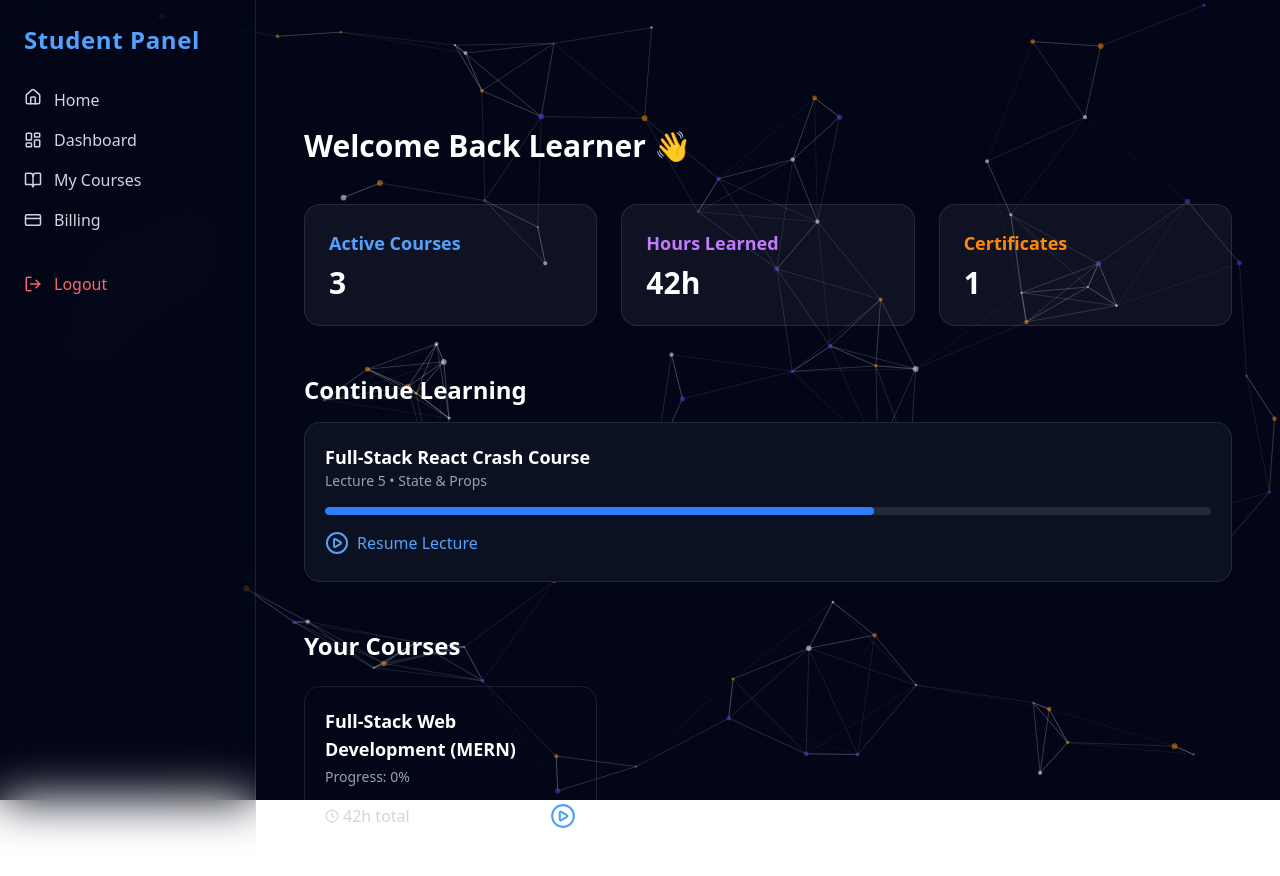
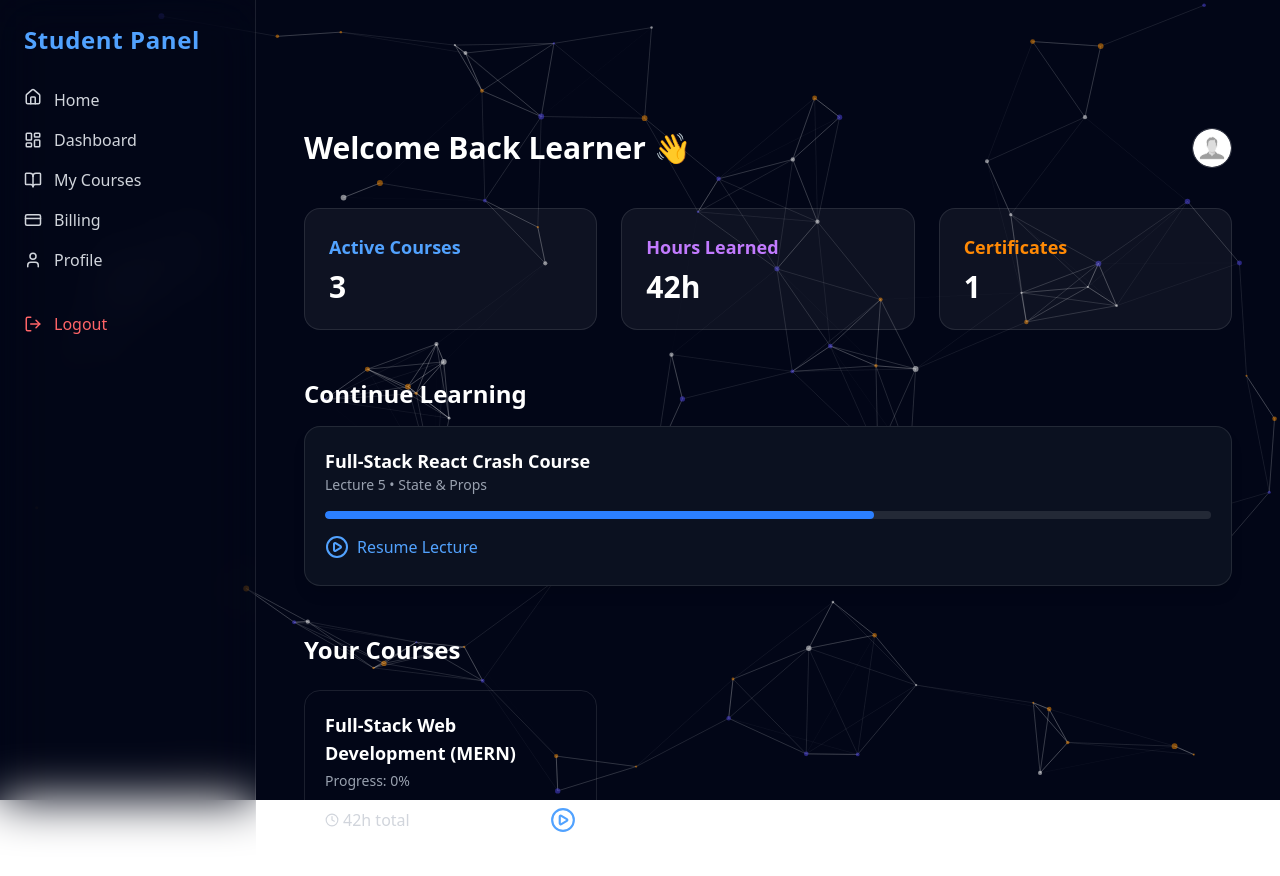
Before and after one commit to Avinashkrmandalgithub/EduX, a React (Vite) app in the folder frontend/: page /dashboard/student in a window 1280 px wide. Shown: the top 876 px of the page. Built offline with nearby package versions, Linux system fonts and the light colour scheme; no server answers.

Commit message:
student profile update

```diff
--- a/frontend/src/components/CourseDetails/InstructorBox.jsx
+++ b/frontend/src/components/CourseDetails/InstructorBox.jsx
@@ -1,44 +1,51 @@
 import { PlayCircle, Globe, Star } from "lucide-react";
 
-const InstructorBox = ({ instructor }) => (
+const InstructorBox = ({ instructor = {} }) => {
+  const avatar = instructor.avatar?.startsWith("http")
+    ? instructor.avatar
+    : "/default-avatar.png";
+
+  return (
     <div className="space-y-6">
       <h2 className="text-2xl font-bold">Instructor</h2>
 
       <div className="flex flex-col sm:flex-row sm:items-center gap-6">
-      <div className="w-20 h-20 sm:w-24 sm:h-24
-          bg-linear-to-br from-blue-500 to-purple-600
-          rounded-full flex items-center justify-center
-          text-3xl sm:text-4xl font-bold">
-        {instructor?.name?.charAt(0)}
-      </div>
 
+        {/* Avatar */}
+        <img
+          src={avatar}
+          className="w-20 h-20 sm:w-24 sm:h-24 rounded-full object-cover border border-white/10"
+          alt="instructor avatar"
+        />
+
+        {/* Info */}
         <div className="flex flex-col">
           <h3 className="text-xl text-blue-400 underline">
-          {instructor?.name}
+            {instructor.name}
           </h3>
 
-        <p className="text-gray-400 text-sm">{instructor?.email}</p>
+          <p className="text-gray-400 text-sm">{instructor.email}</p>
 
           <div className="flex gap-6 mt-4 text-gray-300 text-sm">
             <span className="flex items-center gap-1">
               <Star size={14} fill="currentColor" className="text-yellow-500" />
-            {instructor?.rating || "4.8"} Rating
+              {instructor.rating || "4.8"} Rating
             </span>
 
             <span className="flex items-center gap-1">
               <PlayCircle size={14} />
-            12 Courses
+              {instructor.coursesCount || 12} Courses
             </span>
 
             <span className="flex items-center gap-1">
               <Globe size={14} />
-            250,000 Students
+              {instructor.studentsCount || "250,000"} Students
             </span>
           </div>
         </div>
       </div>
     </div>
   );
-
+};
 
 export default InstructorBox;
--- a/frontend/src/components/Student/Sidebar.jsx
+++ b/frontend/src/components/Student/Sidebar.jsx
@@ -1,4 +1,4 @@
-import { BookOpen, LayoutDashboard, CreditCard, LogOut, House } from "lucide-react";
+import { BookOpen, LayoutDashboard, CreditCard, LogOut, House, User } from "lucide-react";
 import { Link, useNavigate } from "react-router-dom";
 import { useAuthStore } from "../../store/useAuthStore";
 
@@ -52,6 +52,14 @@ const Sidebar = ({ mobile, close }) => {
           <CreditCard size={18} /> Billing
         </Link>
 
+        <Link
+          to="/dashboard/instructor/profile"
+          className="flex items-center gap-3 hover:text-white"
+          onClick={close}
+        >
+          <User size={18} /> Profile
+        </Link>
+
         <button
           onClick={handleLogout}
           className="flex items-center gap-3 text-red-400 hover:text-red-300 mt-6"
--- a/frontend/src/components/Student/Topbar.jsx
+++ b/frontend/src/components/Student/Topbar.jsx
@@ -1,23 +1,45 @@
 import { Menu } from "lucide-react";
 import { useAuthStore } from "../../store/useAuthStore";
+import { Link } from "react-router-dom";
 
-const Topbar = ({ setOpen }) => {
+const StudentTopbar = ({ setOpen }) => {
   const user = useAuthStore((state) => state.user);
+
+  const avatarSrc =
+    user?.avatar && user.avatar.startsWith("http")
+      ? user.avatar
+      : "/default-avatar.png";
 
   return (
     <header className="flex justify-between items-center mb-10">
+
+      {/* Left: Greeting */}
       <h2 className="text-3xl font-bold">
         Welcome Back {user?.name || "Learner"} 👋
       </h2>
 
+      {/* Right: Mobile menu + Avatar */}
+      <div className="flex items-center gap-4">
+
+        {/* Mobile Menu Toggle */}
         <button
           className="md:hidden p-2 rounded-xl border border-white/10"
           onClick={() => setOpen(true)}
         >
           <Menu size={22} />
         </button>
+
+        {/* Profile Avatar */}
+        <Link to="/dashboard/student/profile">
+          <img
+            src={avatarSrc}
+            alt="avatar"
+            className="w-10 h-10 rounded-full object-cover border border-white/20 cursor-pointer hover:opacity-80"
+          />
+        </Link>
+      </div>
     </header>
   );
 };
 
-export default Topbar;
+export default StudentTopbar;
--- a/frontend/src/pages/CourseDetails.jsx
+++ b/frontend/src/pages/CourseDetails.jsx
@@ -17,7 +17,7 @@ const CourseDetails = () => {
   const { id } = useParams();
   const { fetchCourse, course, loading } = useCourseStore();
 
-  // Load real course from backend
+  // Load course from backend
   useEffect(() => {
     fetchCourse(id);
   }, [id]);
@@ -33,19 +33,26 @@ const CourseDetails = () => {
       <main className="max-w-7xl mx-auto px-4 md:px-6 pt-28 md:pt-32 pb-20">
         <div className="grid grid-cols-1 lg:grid-cols-3 gap-12">
 
-          {/* LEFT */}
+          {/* LEFT SECTION */}
           <div className="lg:col-span-2 flex flex-col gap-10">
             <CourseHeader data={course} />
+
             <CourseLearnBox list={course.tags || []} />
-            <CourseAccordion content={course.lectures || []} />
+
+            {/* FIXED: pass lectures prop instead of content */}
+            <CourseAccordion lectures={course.lectures || []} />
+
             <CourseRequirements req={course.requirements || []} />
-            <InstructorBox instructor={course.instructor?.name} />
+
+            {/* FIXED: pass full instructor object */}
+            <InstructorBox instructor={course.instructor} />
           </div>
 
           {/* RIGHT SIDEBAR */}
           <div className="lg:col-span-1">
             <CourseSidebar data={course} />
           </div>
+
         </div>
       </main>
 
```
Lines whose indentation alone changed are shown as unchanged.
